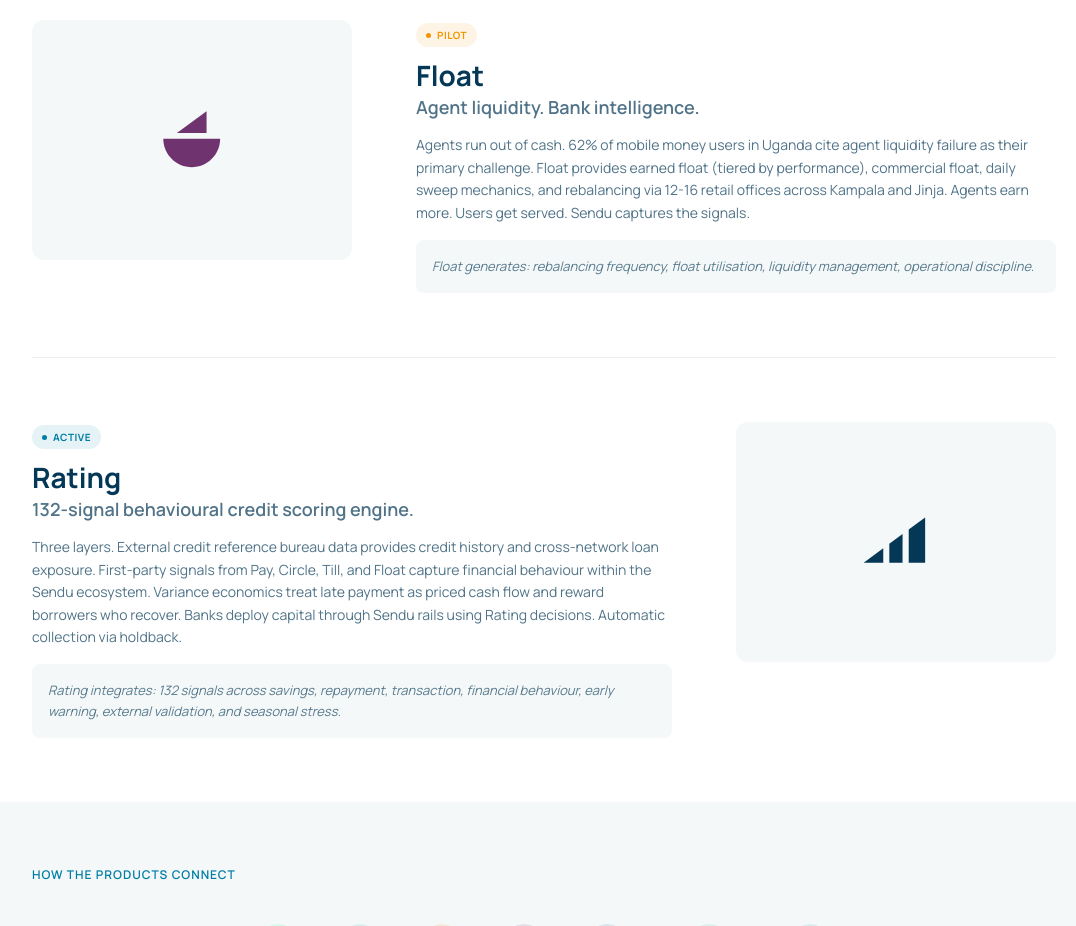
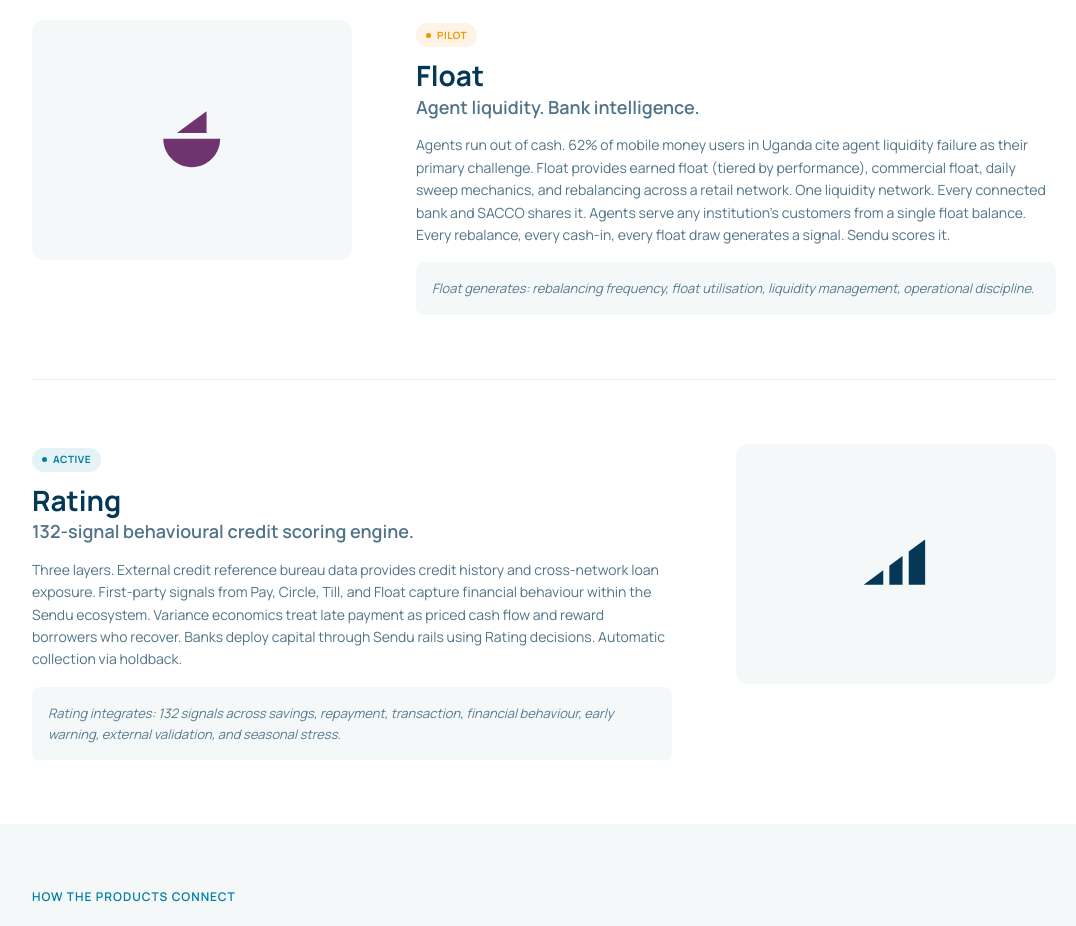
Before and after one commit to ivanyiga/sendu_mvp_website_ivan, a Nuxt app: page /platform in a window 1280 px wide. Shown: the part 1660-2586 px from the top of the page, without its empty margins (96-1172 px from the left). Built offline with nearby package versions, Linux system fonts and the light colour scheme.

Commit message:
A9: Replace float full body paragraph

```diff
--- a/pages/platform.vue
+++ b/pages/platform.vue
@@ -52,7 +52,7 @@
     status: 'PILOT',
     headline: 'Float',
     subheadline: 'Agent liquidity. Bank intelligence.',
-    body: 'Agents run out of cash. 62% of mobile money users in Uganda cite agent liquidity failure as their primary challenge. Float provides earned float (tiered by performance), commercial float, daily sweep mechanics, and rebalancing via 12-16 retail offices across Kampala and Jinja. Agents earn more. Users get served. Sendu captures the signals.',
+    body: "Agents run out of cash. 62% of mobile money users in Uganda cite agent liquidity failure as their primary challenge. Float provides earned float (tiered by performance), commercial float, daily sweep mechanics, and rebalancing across a retail network. One liquidity network. Every connected bank and SACCO shares it. Agents serve any institution's customers from a single float balance. Every rebalance, every cash-in, every float draw generates a signal. Sendu scores it.",
     signalText: 'Float generates: rebalancing frequency, float utilisation, liquidity management, operational discipline.',
     reversed: true
   },
```
